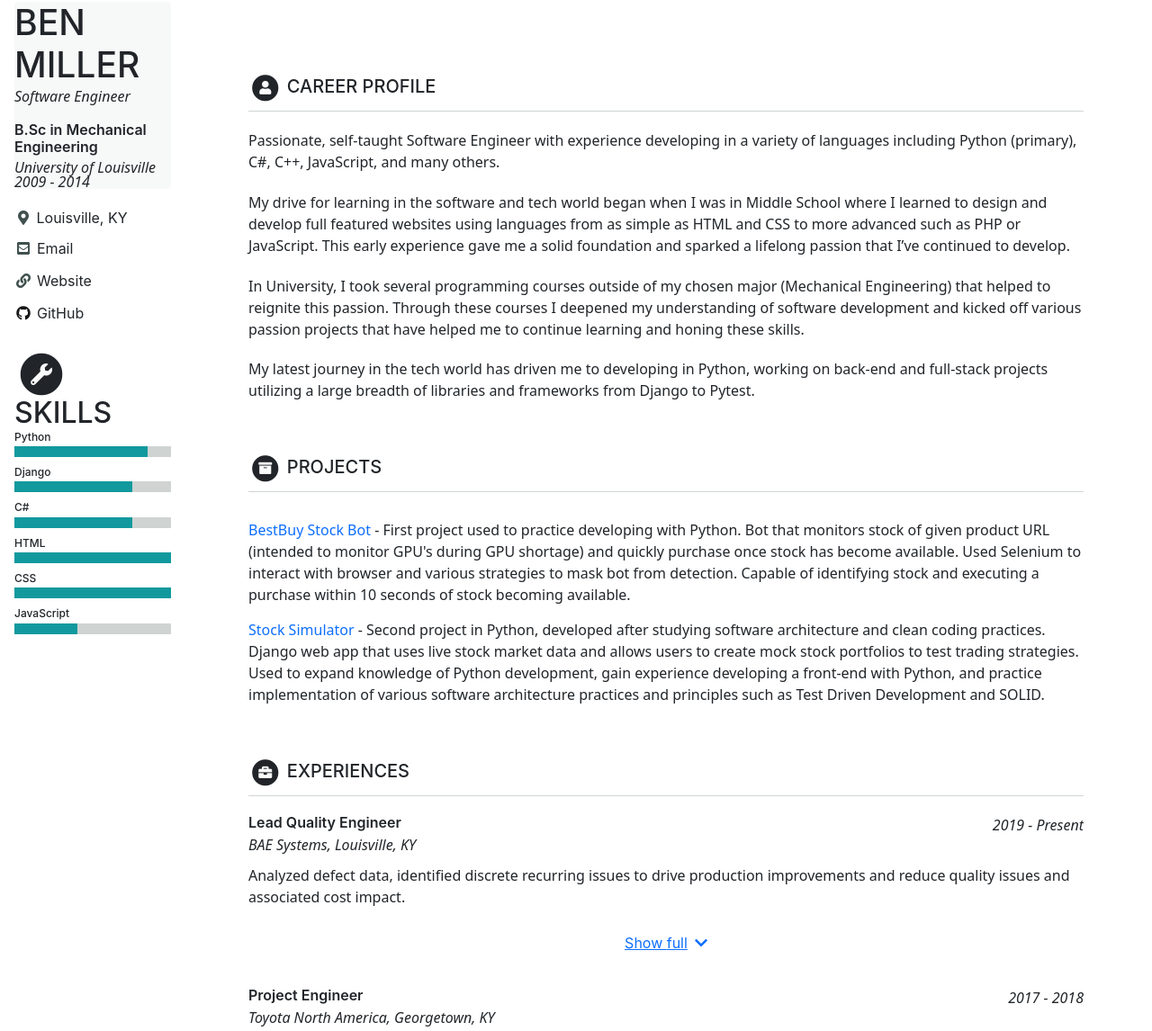
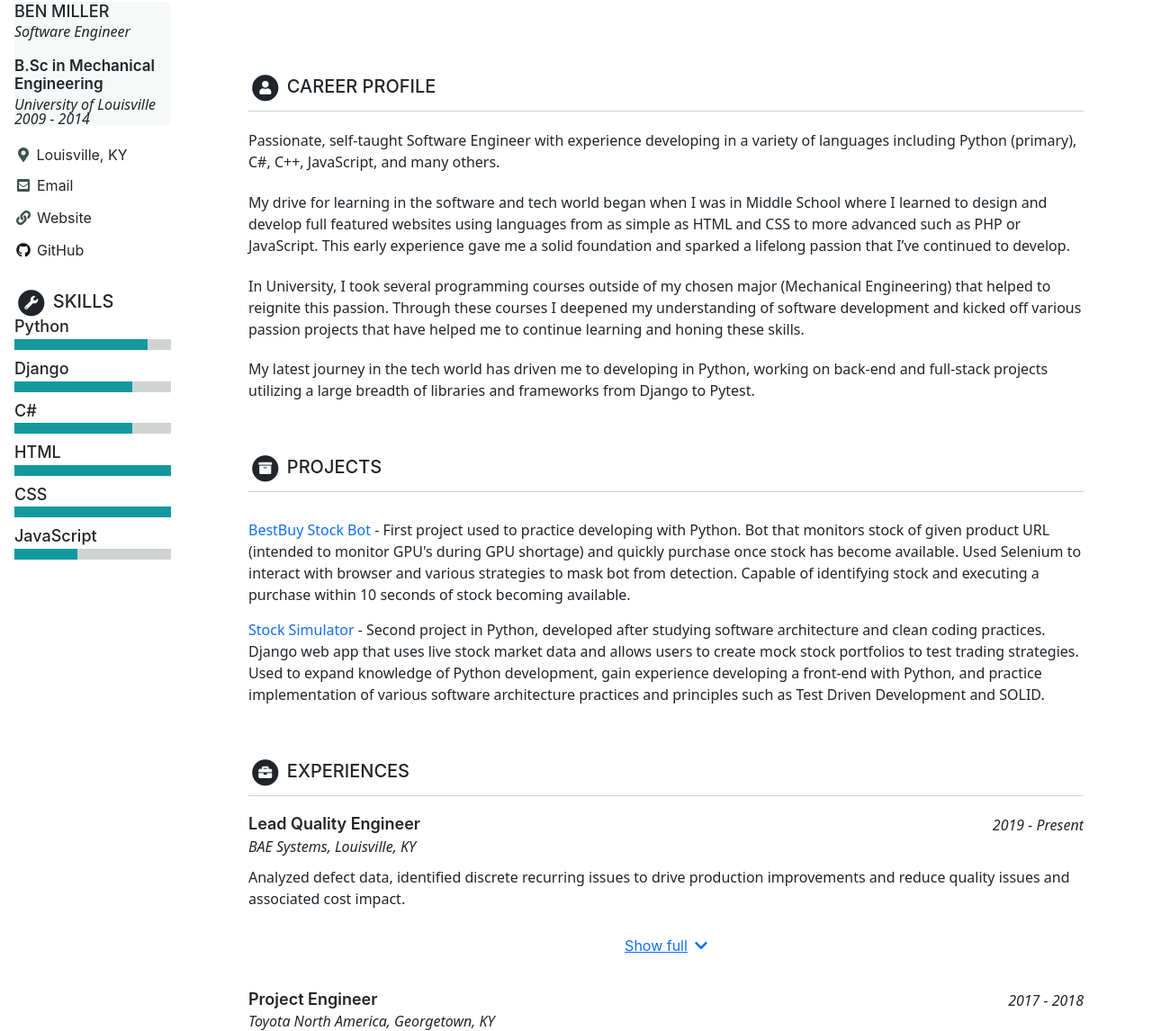
Before and after one commit to Ben-M-90/Ben-M-90.github.io, a Jekyll site: the page built from _pages/home.md, in a window 1280 px wide and 1400 px high. Shown: the part 254-1400 px from the top of the window at 90% size. Built offline with Jekyll 4.4.1, drawn with Linux system fonts in a browser that asks for light colours; cached includes are drawn as plain includes.

Commit message:
Fix font size conflict for headings between _base.scss and bootstrap css.

```diff
--- a/_sass/minimal-mistakes/_base.scss
+++ b/_sass/minimal-mistakes/_base.scss
@@ -66,27 +66,27 @@ h6 {
 
 h1 {
   margin-top: 0;
-  font-size: $h-size-1;
+  font-size: $h-size-1 !important;
 }
 
 h2 {
-  font-size: $h-size-2;
+  font-size: $h-size-2 !important;
 }
 
 h3 {
-  font-size: $h-size-3;
+  font-size: $h-size-3 !important;
 }
 
 h4 {
-  font-size: $h-size-4;
+  font-size: $h-size-4 !important;
 }
 
 h5 {
-  font-size: $h-size-5;
+  font-size: $h-size-5 !important;
 }
 
 h6 {
-  font-size: $h-size-6;
+  font-size: $h-size-6 !important;
 }
 
 small,
```
